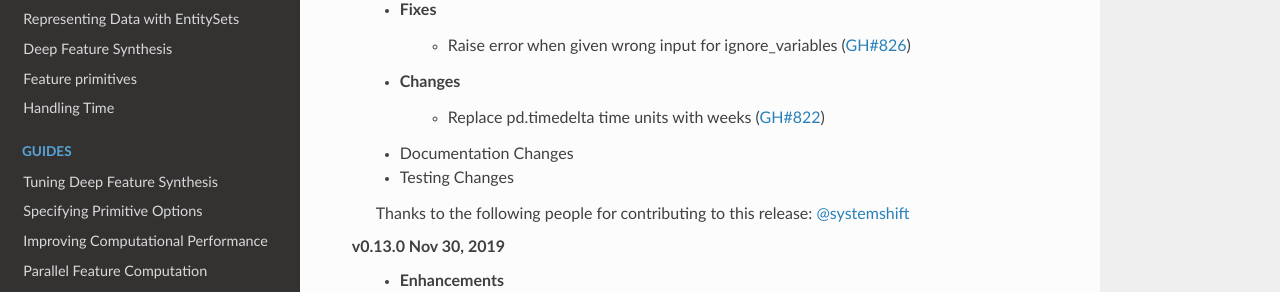
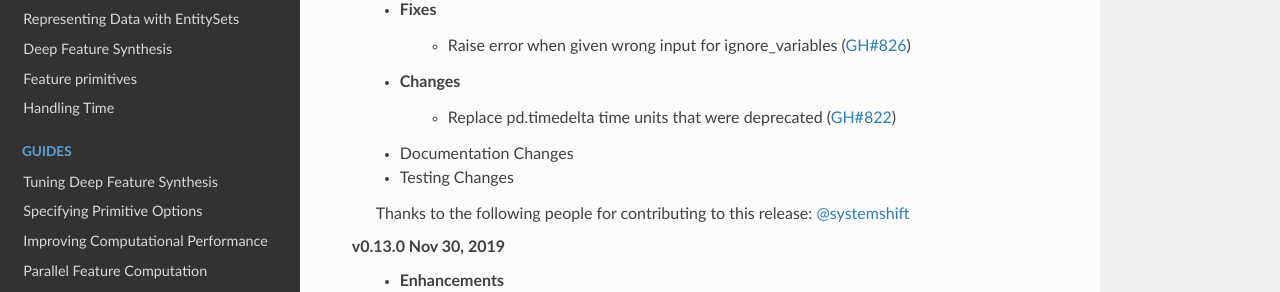
Before and after one commit to alteryx/featuretools, a Sphinx documentation site: the page built from docs/source/changelog.rst, in a window 1280 px wide and 900 px high. Shown: the part 217-509 px from the top of the window. Built offline with Sphinx 7.4.7 and the Read the Docs theme 2.0.0, drawn with Linux system fonts in a browser that asks for light colours; pages that are not in the unit, such as notebooks, are missing from menus.

Commit message:
Update changelog.rst

```diff
--- a/docs/source/changelog.rst
+++ b/docs/source/changelog.rst
@@ -7,7 +7,7 @@ Changelog
     * Fixes
         * Raise error when given wrong input for ignore_variables (:pr:`826`)
     * Changes
-        * Replace pd.timedelta time units with weeks (:pr:`822`)
+        * Replace pd.timedelta time units that were deprecated (:pr:`822`)
     * Documentation Changes
     * Testing Changes
 
```
